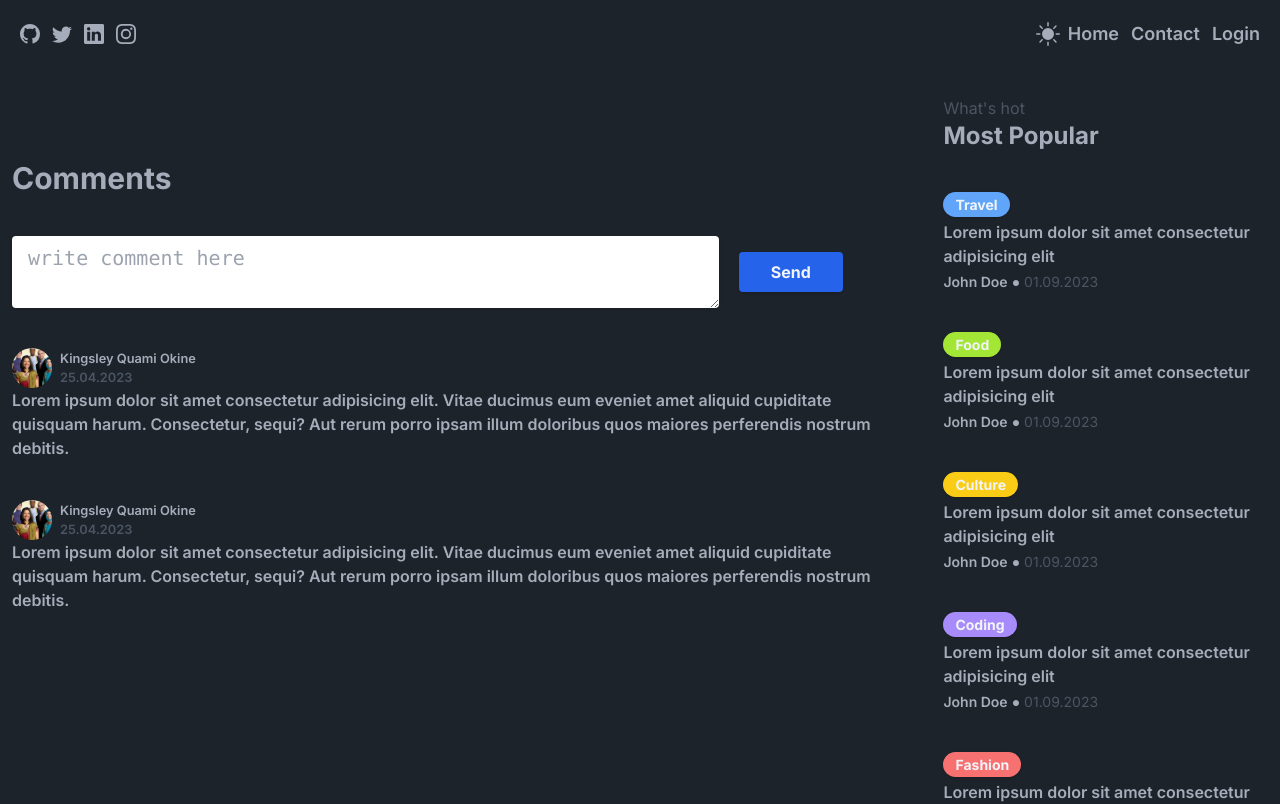
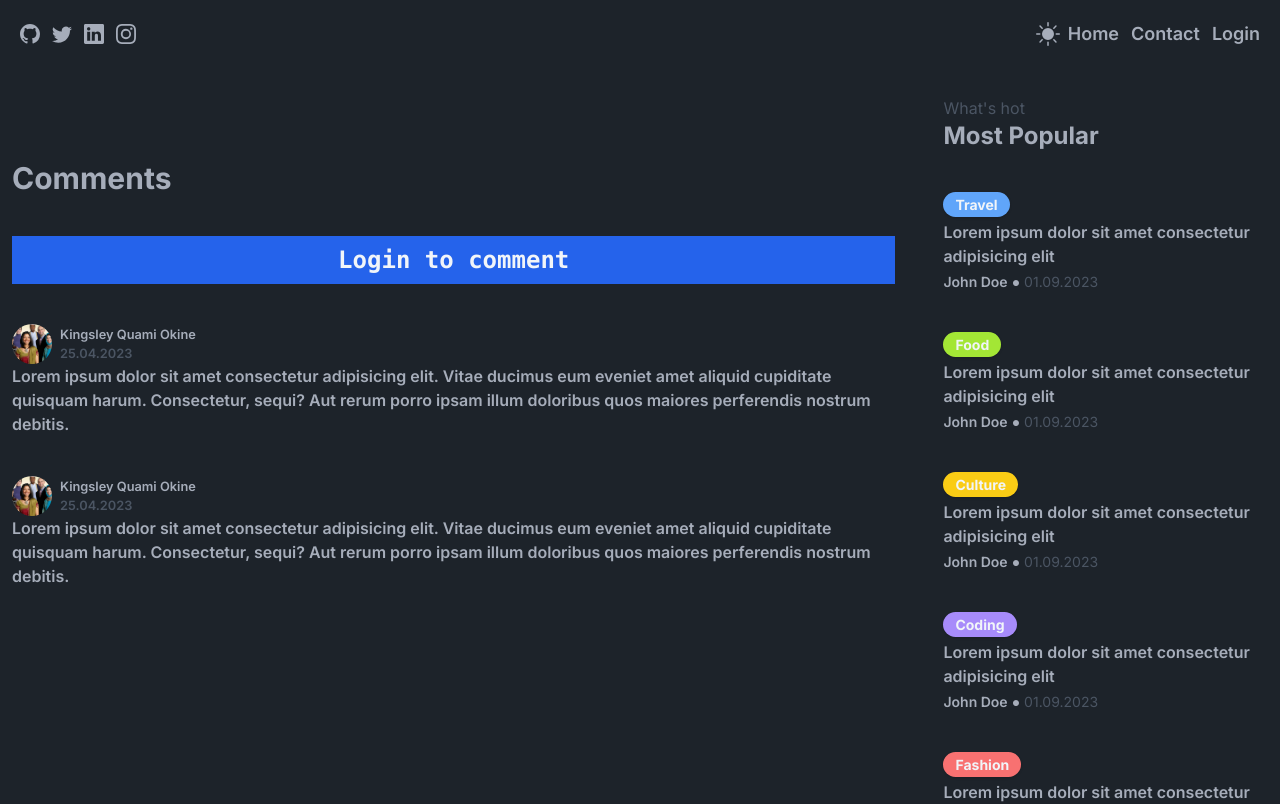
Before and after one commit to killy10o10/next-blog, a Next.js app: page /posts/1 in a window 1280 px wide. Shown: the top 804 px of the page. Built offline with nearby package versions, Linux system fonts and the light colour scheme; no server answers; the database is empty.

Commit message:
change the generic sign in page to custom login page

```diff
--- a/src/components/comment/Comment.jsx
+++ b/src/components/comment/Comment.jsx
@@ -1,9 +1,10 @@
 "use client"
 import Link from 'next/link';
 import CommentText from '../commentText/CommentText';
+import { useSession } from 'next-auth/react';
 
 const Comment = () => {
-  const status = 'authenticated';
+  const { status } = useSession();
   return (
     <div className="flex flex-col transition delay-500">
       <h3 className="font-bold text-3xl my-10">Comments</h3>
--- a/src/utils/auth.js
+++ b/src/utils/auth.js
@@ -6,6 +6,9 @@ import prisma from './connect';
 
 export const authOptions = {
   adapter: PrismaAdapter(prisma),
+  pages: {
+    signIn: '/login',
+  },
   providers: [
     GoogleProvider({
       clientId: process.env.GOOGLE_ID,
```
Also changed, not shown: src/app/login/page.jsx (renamed from src/app/(auth)/signin/page.jsx).
